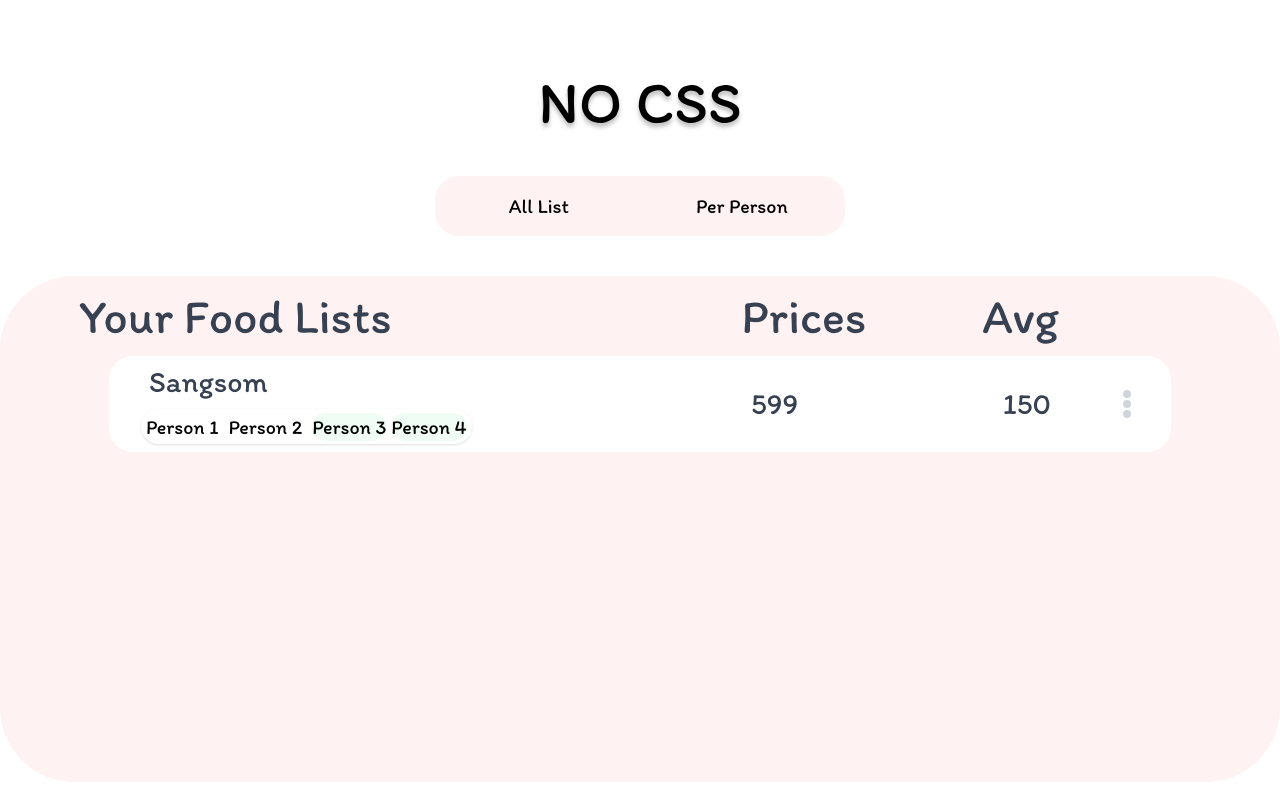
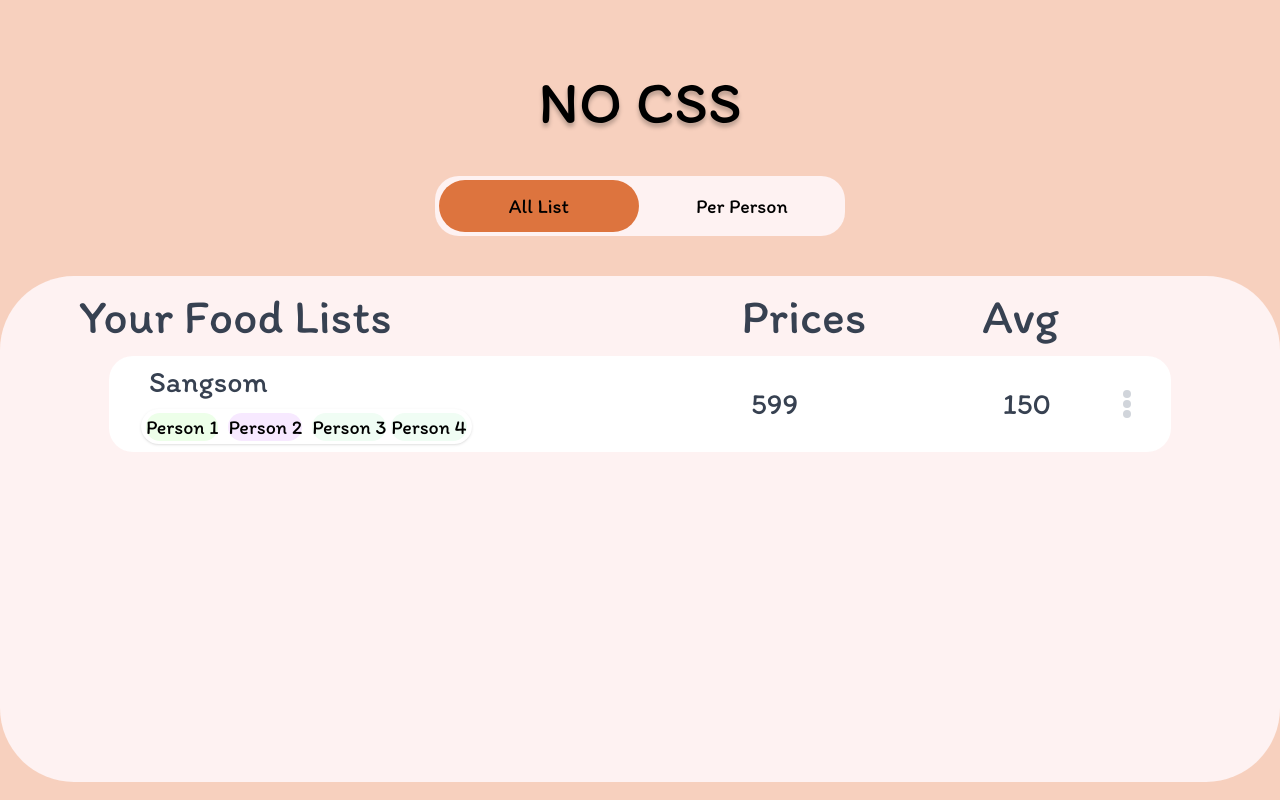
Before and after one commit to panithee/PROJECT1-SEC-1-noCSS, a Vue app in the folder project/: page / in a window 1280 px wide. Shown: the top 800 px of the page. Built offline with nearby package versions, Linux system fonts and the light colour scheme.

Commit message:
Update tailwind.config.js

```diff
--- a/project/tailwind.config.js
+++ b/project/tailwind.config.js
@@ -1,11 +1,34 @@
 /** @type {import('tailwindcss').Config} */
+
 module.exports = {
   content: [
     "./index.html",
     "./src/**/*.{vue,js,ts,jsx,tsx}",
   ],
   theme: {
-    extend: {},
+    extend: {
+      fontFamily: {
+        itim: "'Itim', cursive"
+      },
+
+      colors: {
+        "brownFont": '#5D3739',
+        "btnFont": '#F7D0BE',
+        "bgPage": '#F7D0BE',
+        "bgBox": '#FFF7F0',
+        "bgList1": '#FFE8D3',
+        "bgList2": '#ECFFE9 ',
+        "bgFooter": '#FFE8D3',
+        "btn1": '#DD743E',
+        "checkList1": '#D9D9D9',
+        "checkList2": '#3C6673',
+        "person1": '#EDFFE9',
+        "person2": '#F7E9FF',
+        "person3":' #FFE9EE',
+        "person4":'#FFF9E9'
+
+      }
+    },
   },
   plugins: [],
 }
```
